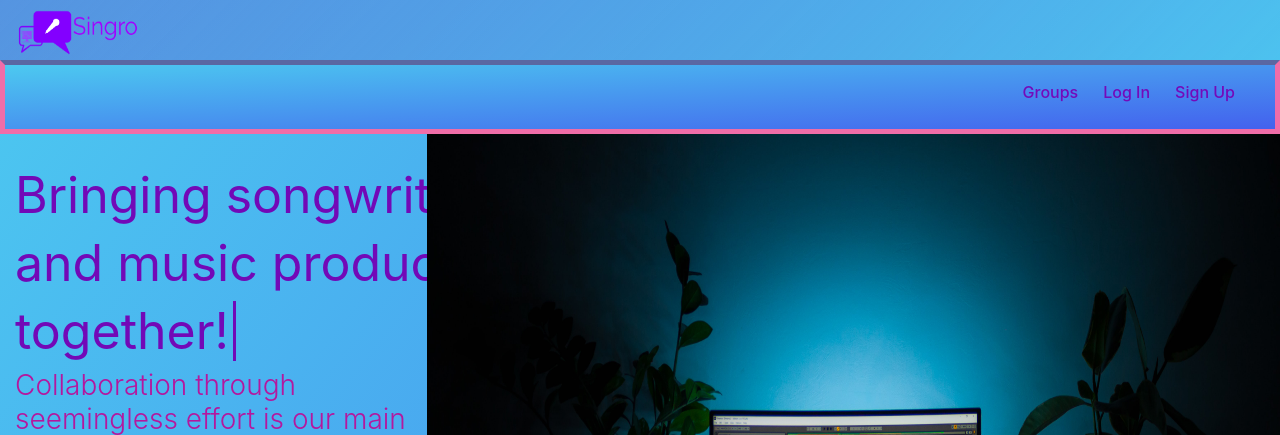
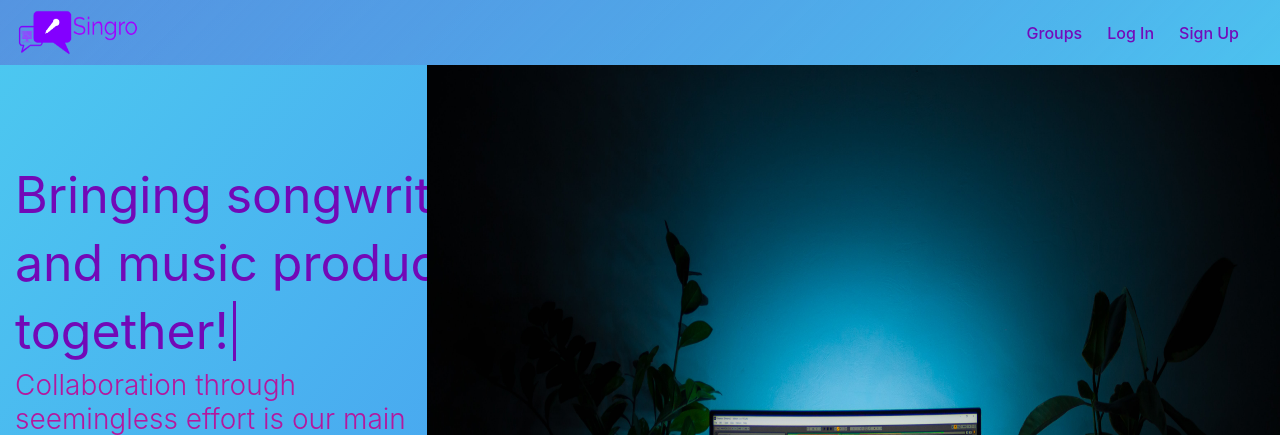
Before and after one commit to nicocoa10/singro, a Django app: page / in a window 1280 px wide. Shown: the top 435 px of the page. Run offline with Django 3.2, Linux system fonts and the light colour scheme; some libraries are stand-ins or nearby versions.

Commit message:
small fix navbar

```diff
--- a/musicsocial/static/musicsocial/css/master.css
+++ b/musicsocial/static/musicsocial/css/master.css
@@ -19,7 +19,7 @@ html {
 }
 
 .navbar-collapse {
-    position: fixed;
+    /* position: fixed;
     top: 60px;
     left: 0;
     padding-left: 15px;
@@ -27,30 +27,16 @@ html {
     padding-top: 15px;
     padding-bottom: 25px;
     width: 100%;
-    background-image: linear-gradient(to bottom right, rgba(76, 201, 240, 1), rgba(67, 97, 238, 1));
-    border-top: 5px solid rgb(90, 103, 162);
+    background-image: linear-gradient(to bottom right, rgba(76, 201, 240, 1), rgba(67, 97, 238, 1)); */
+    /* border-top: 5px solid rgb(90, 103, 162);
     border-bottom: 5px solid rgb(240, 109, 168);
     border-left: 5px solid rgb(240, 109, 168);
-    border-right: 5px solid rgb(240, 109, 168);
+    border-right: 5px solid rgb(240, 109, 168); */
 
 
 }
 
-/* .navbar-collapse.collapsing {
-    height: 100%;
-    left: -75%;
-    transition: height 0s ease;
-}
 
-.navbar-collapse.show {
-    height: 100%;
-    left: 0;
-    transition: left 200ms ease-in-out;
-}
-
-.navbar-toggler.collapsed~.navbar-collapse {
-    transition: left 200ms ease-in;
-} */
 
 .navbar {
     /* margin-top: 3px; */
@@ -352,6 +338,8 @@ html {
 @media only screen and (min-width: 950px) {
 
 
+
+
     .nav-item a {
 
         border: hidden;
```
